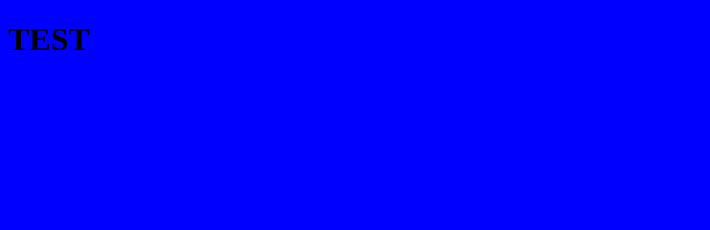
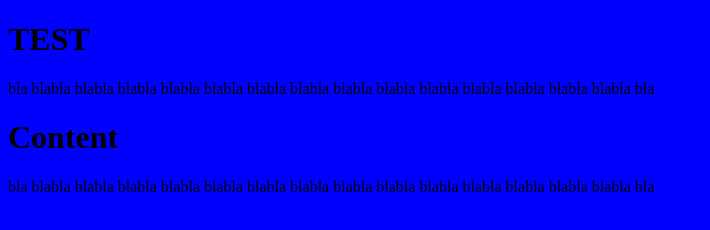
Before and after one commit to ziperjohn/gitflow_test, a plain HTML site: page index.html in a window 1280 px wide. Shown: the whole page, without its empty margins (0-710 px from the left). Drawn offline with Linux system fonts and the light colour scheme.

Commit message:
Added new content

```diff
--- a/index.html
+++ b/index.html
@@ -8,6 +8,8 @@
 </head>
 <body bgcolor="blue">
     <H1>TEST</H1>
-
+    <p>bla blabla blabla blabla blabla blabla blabla blabla blabla blabla blabla blabla blabla blabla blabla bla</p>
+    <H1>Content</H1>
+    <p>bla blabla blabla blabla blabla blabla blabla blabla blabla blabla blabla blabla blabla blabla blabla bla</p>
 </body>
 </html>
```
